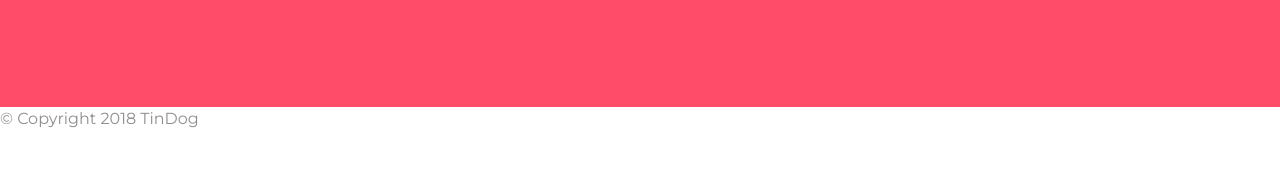
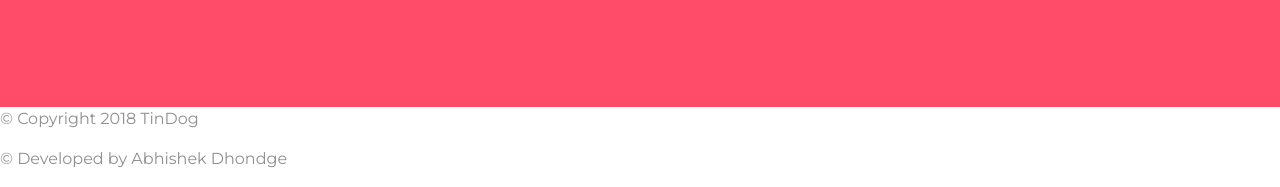
Before and after one commit to 4bhishek10/tindog, a plain HTML site: page index.html in a window 1280 px wide. Shown: the part 2829-3016 px from the top of the page. Before the commit the page ends 2976 px from the top, so only its background shows below. Drawn offline with nearby package versions, Linux system fonts and the light colour scheme.

Commit message:
Update index.html

```diff
--- a/index.html
+++ b/index.html
@@ -216,7 +216,7 @@
   <footer id="footer">
 
     <p>© Copyright 2018 TinDog</p>
-
+    <p>© Developed by Abhishek Dhondge</p>
   </footer>
 
 
```
